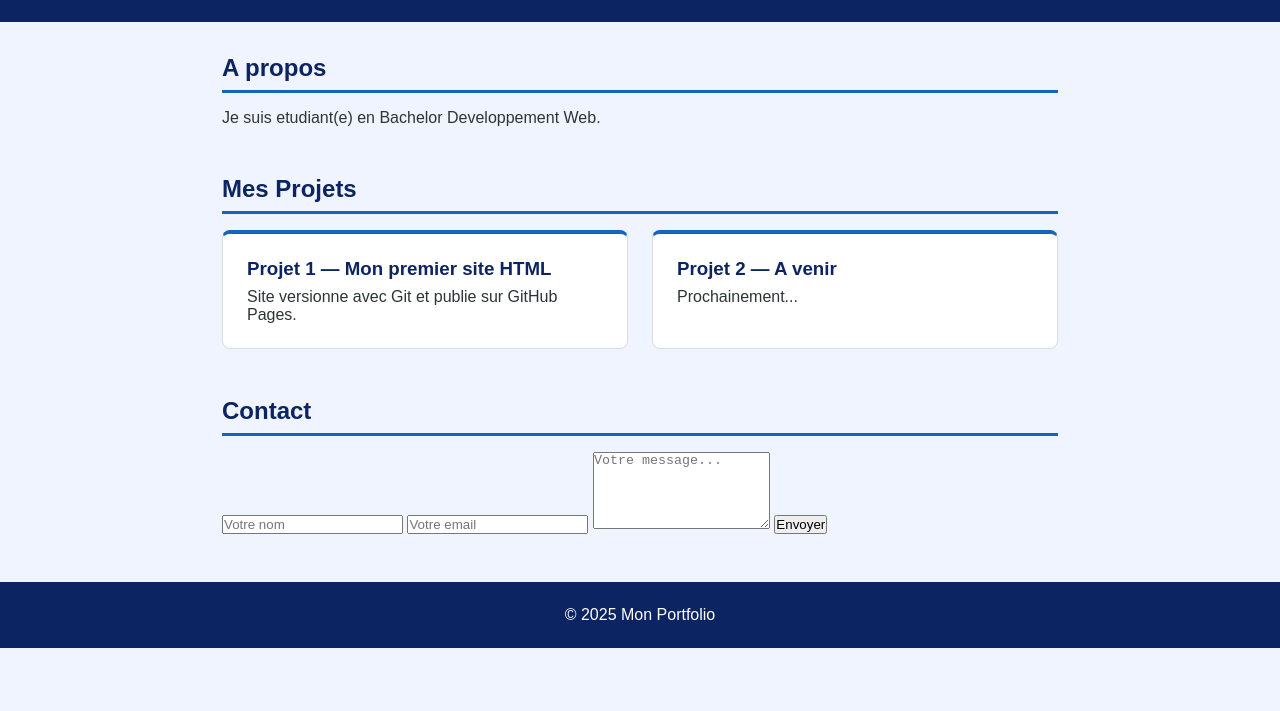
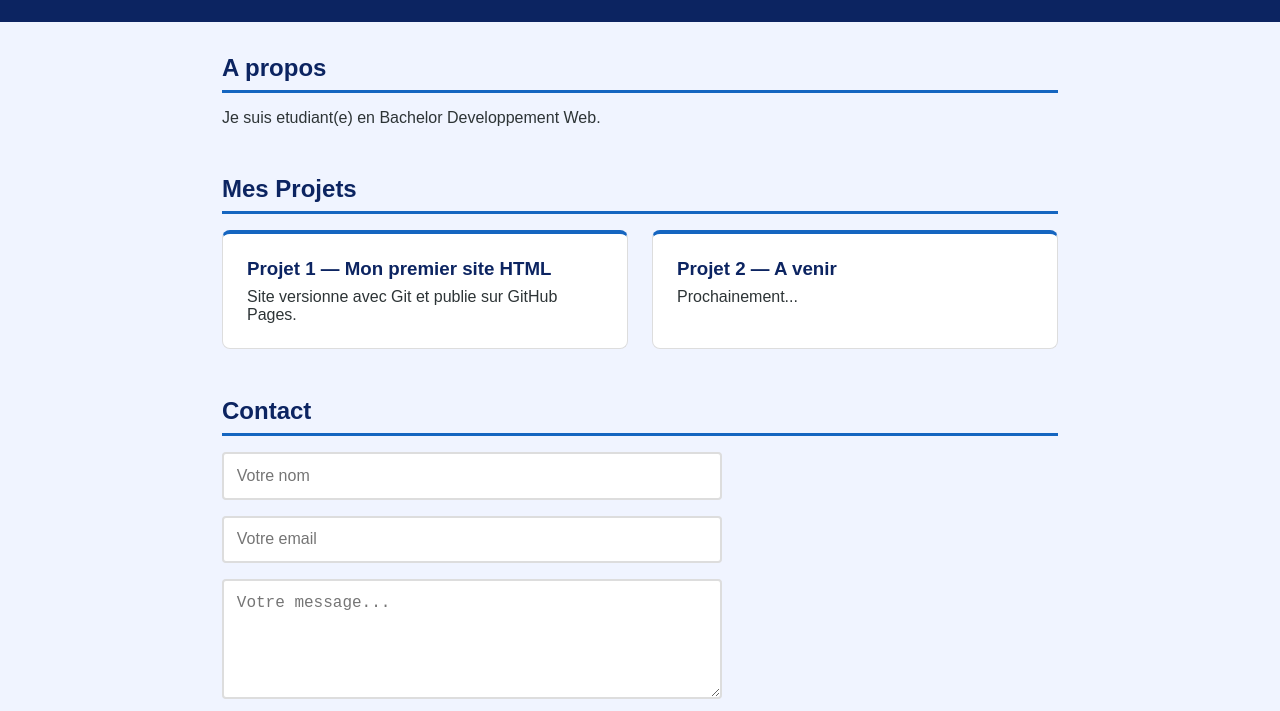
Before and after one commit to konangervais46-debug/portfolio, a plain HTML site: page index.html in a window 1280 px wide. Shown: the part 89-800 px from the top of the page. Drawn offline with Linux system fonts and the light colour scheme.

Commit message:
Ajoute la section Contact avec formulaire style

```diff
--- a/style.css
+++ b/style.css
@@ -22,3 +22,9 @@ margin-top: 3rem; }
 .carte-projet { background: white; border: 1px solid #DDD;
   border-top: 4px solid #1565C0; border-radius: 8px; padding: 1.5rem; flex: 1; min-width: 250px; }
 .carte-projet h3 { color: #0C2461; margin-bottom: 0.5rem; }
+form { display: flex; flex-direction: column; gap: 1rem; max-width: 500px; }
+input, textarea { padding: 0.8rem; border: 2px solid #DDD; border-radius: 4px; font-size: 1rem; }
+input:focus, textarea:focus { border-color: #1565C0; outline: none; }
+button[type='submit'] { background: #0C2461; color: white;
+  padding: 0.9rem 2rem; border: none; border-radius: 4px; cursor: pointer; font-size:
+1rem; }
```
